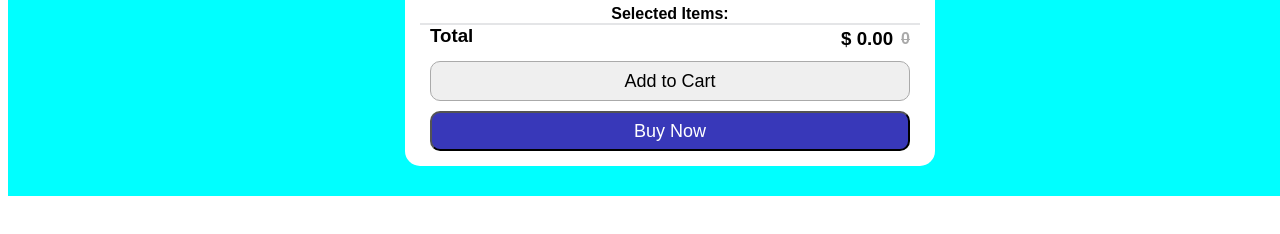
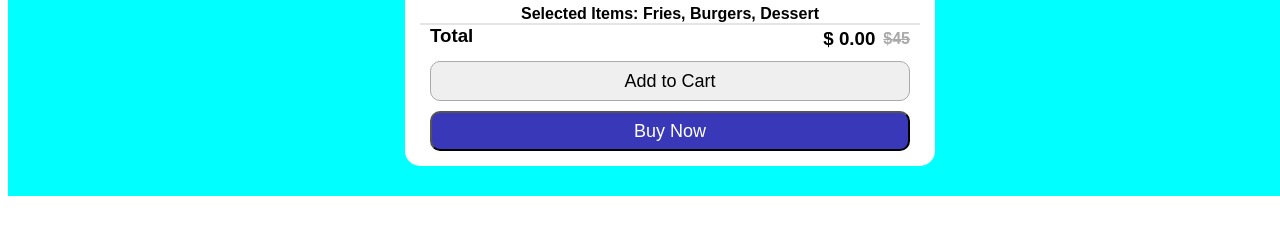
Before and after one commit to Kribas/bundle-app-design, a plain HTML site: page index.html in a window 1280 px wide. Shown: the part 404-638 px from the top of the page. Drawn offline with nearby package versions, Linux system fonts and the light colour scheme.

Commit message:
shown selected product items and update cart along with calculate total product cost

```diff
--- a/index.html
+++ b/index.html
@@ -220,11 +220,13 @@
     .map(
       (component) => `<div class=eb__product data-product-id = ${
         component.productId
-      }>
+      } data-product-title = ${component.title}>
             <div class = eb__product-checkbox>
-                <input type="checkbox" class="product-checkbox" checked/>
+                <input type="checkbox" id="product-checkbox" checked/>
                 </div>
-                <img src=${component.imageUrl} alt="Product Image" />
+                <img id="product-image" src=${
+                  component.imageUrl
+                } alt="Product Image" />
                 <div class="eb__product-title">
                     <span id="product-title">${component.title}</span>
                     </div>
@@ -249,6 +251,90 @@
     .join("");
 
   const productSelects = document.querySelectorAll("#product-select");
+  const productCheckboxes = document.querySelectorAll("#product-checkbox");
+  const selectedItemsDisplay = document.querySelector(
+    "#product-selected-items"
+  );
+  let cart = [];
+
+  productSelects.forEach((select) => {
+    select.addEventListener("change", () => {
+      const parentProduct = select.closest(".eb__product");
+      const selectedOption = select.options[select.selectedIndex];
+      const priceElement = parentProduct.querySelector("#product-price");
+      const variantPrice = selectedOption.getAttribute("data-price");
+      priceElement.innerHTML = parseFloat(variantPrice).toFixed(2);
+    });
+  });
+
+  function calculateTotalPrice(cart) {
+    return cart.reduce((sum, item) => {
+      return sum + item.variants.price * item.quantity;
+    }, 0);
+  }
+
+  const updateCart = () => {
+    cart = Array.from(productCheckboxes)
+      .filter((checkbox) => checkbox.checked)
+      .map((checkbox) => {
+        const parentProduct = checkbox.closest(".eb__product");
+        const productId = parentProduct.getAttribute("data-product-id");
+        const image = parentProduct.querySelector("#product-image").src;
+        const title = parentProduct.querySelector("#product-title").innerText;
+        const select = parentProduct.querySelector("#product-select");
+        const selectedOption = select.options[select.selectedIndex];
+        const variantId = selectedOption.value;
+        const variantTitle = selectedOption.innerText.trim("");
+        const variantPrice = selectedOption.getAttribute("data-price");
+
+        const quantity = bundle.components.find(
+          (component) => component.productId == productId
+        )?.quantity;
+
+        return {
+          productId,
+          image,
+          title,
+          quantity,
+          variants: {
+            id: variantId,
+            title: variantTitle,
+            price: variantPrice,
+          },
+        };
+      });
+    const totalPrice = calculateTotalPrice(cart);
+
+    document.getElementById("total-originalPrice").innerText = `$${totalPrice}`;
+    console.log("Total", totalPrice);
+  };
+
+  const updateSelectedItems = () => {
+    const selectedItems = Array.from(productCheckboxes)
+      .filter((checkbox) => checkbox.checked)
+      .map((checkbox) => {
+        const parentProduct = checkbox.closest(".eb__product");
+        return parentProduct.getAttribute("data-product-title");
+      });
+    if (selectedItems.length > 0) {
+      selectedItemsDisplay.innerText = selectedItems.join(", ");
+    } else {
+      selectedItemsDisplay.innerText = "No Items Selected";
+    }
+  };
+
+  productSelects.forEach((select) => {
+    select.addEventListener("change", () => {
+      updateCart();
+    });
+  });
+
+  productCheckboxes.forEach((checkbox) => {
+    checkbox.addEventListener("change", () => {
+      updateCart();
+      updateSelectedItems();
+    });
+  });
 
   const initializeDefaultPrices = () => {
     productSelects.forEach((select) => {
@@ -259,8 +345,9 @@
       const parentProduct = select.closest(".eb__product");
       const priceElement = parentProduct.querySelector("#product-price");
       priceElement.innerHTML = variantPrice.toFixed(2);
-      console.log("Price", priceElement);
     });
+    updateSelectedItems();
+    updateCart();
   };
 
   document.addEventListener("DOMContentLoaded", (event) => {
```
